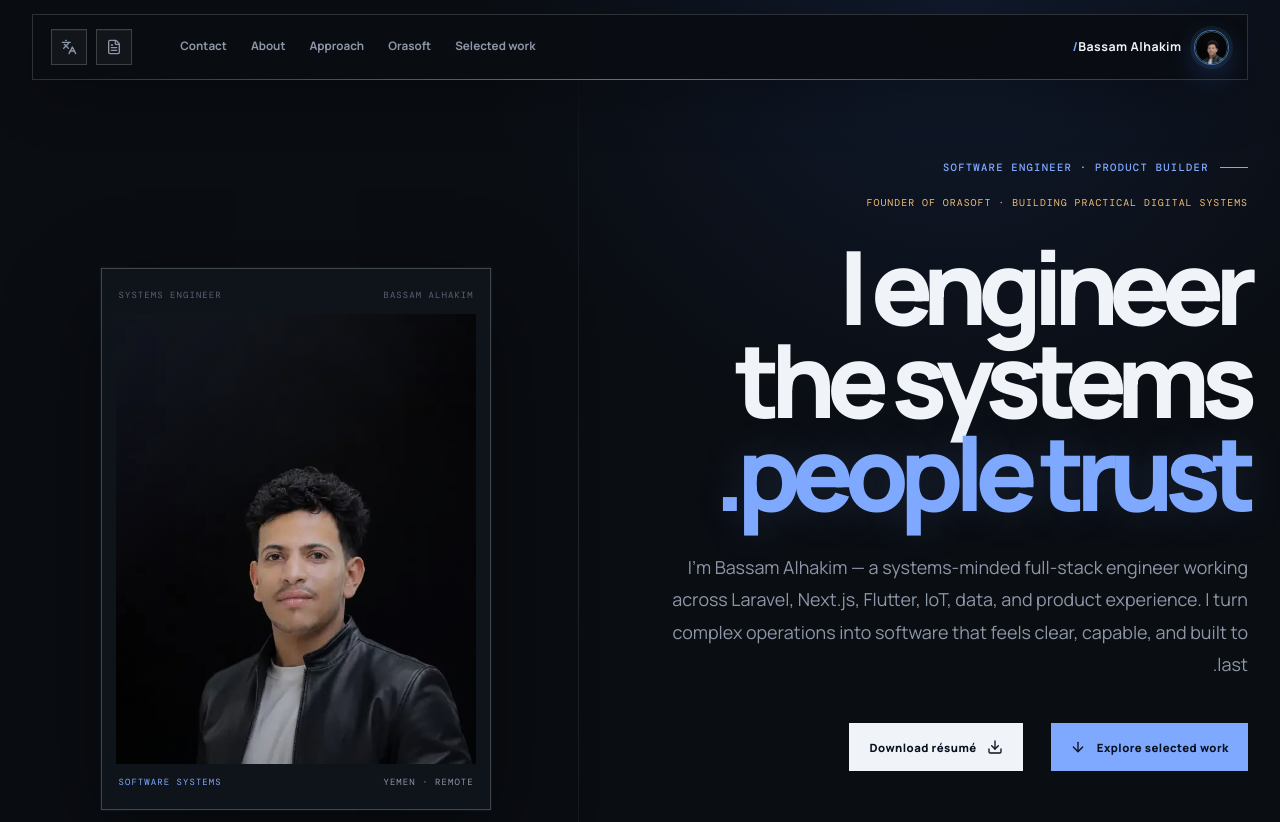
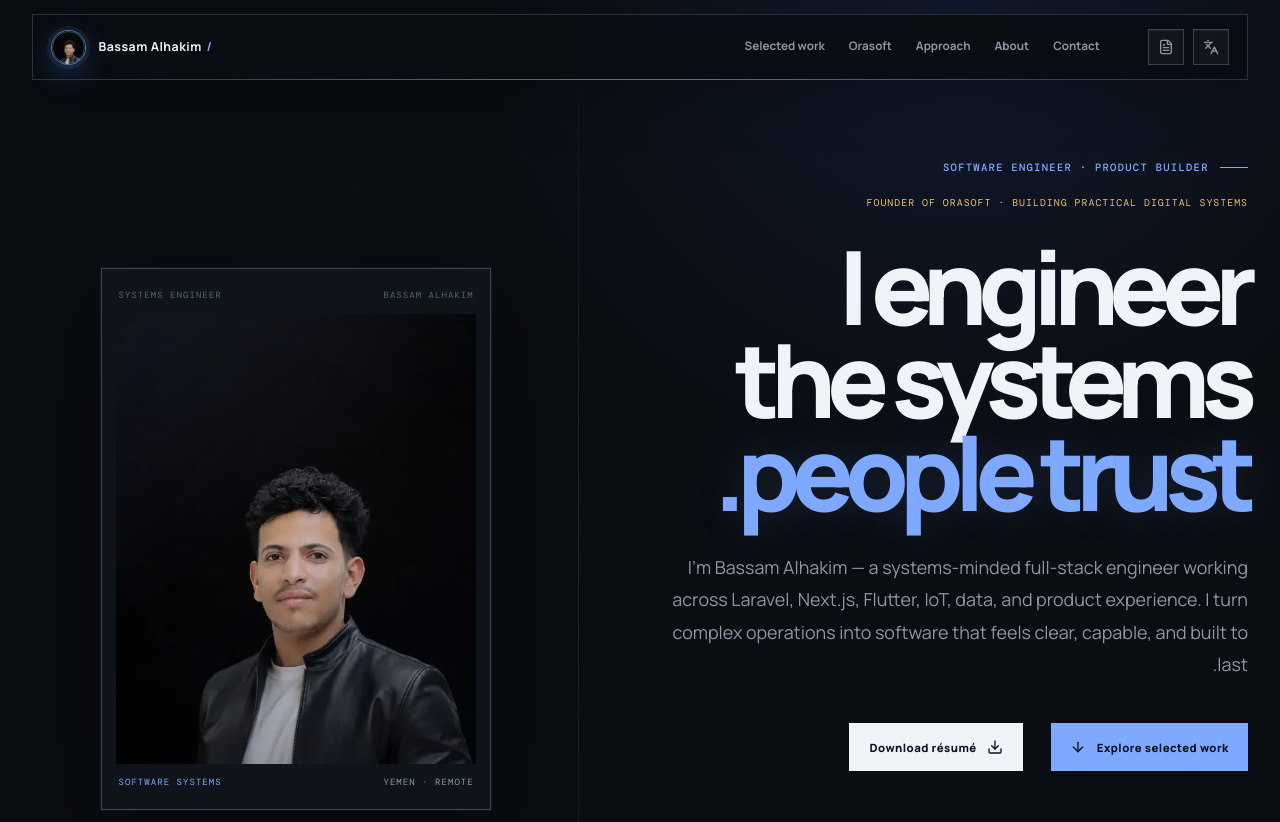
Before and after one commit to bassamdev711/bassam-alhakim-portfolio, a Next.js app: page /en in a window 1280 px wide. Shown: the top 822 px of the page. Built offline with nearby package versions, Linux system fonts and the light colour scheme.

Commit message:
fix: align desktop header direction

```diff
--- a/app/globals.css
+++ b/app/globals.css
@@ -603,3 +603,9 @@ button { font: inherit; }
   .site-header-fixed .menu-button { order: 3; width: 32px; height: 32px; padding: .35rem; }
   .site-header-fixed .main-nav { direction: rtl; }
 }
+@media (min-width: 641px) {
+  .site-header-fixed { direction: ltr; }
+  .site-header-fixed .brand-mark { order: 0; }
+  .site-header-fixed .main-nav { order: 1; direction: ltr; margin-left: auto; margin-right: 1rem; }
+  .site-header-fixed .header-actions { order: 2; direction: ltr; margin-left: 0; }
+}
```
